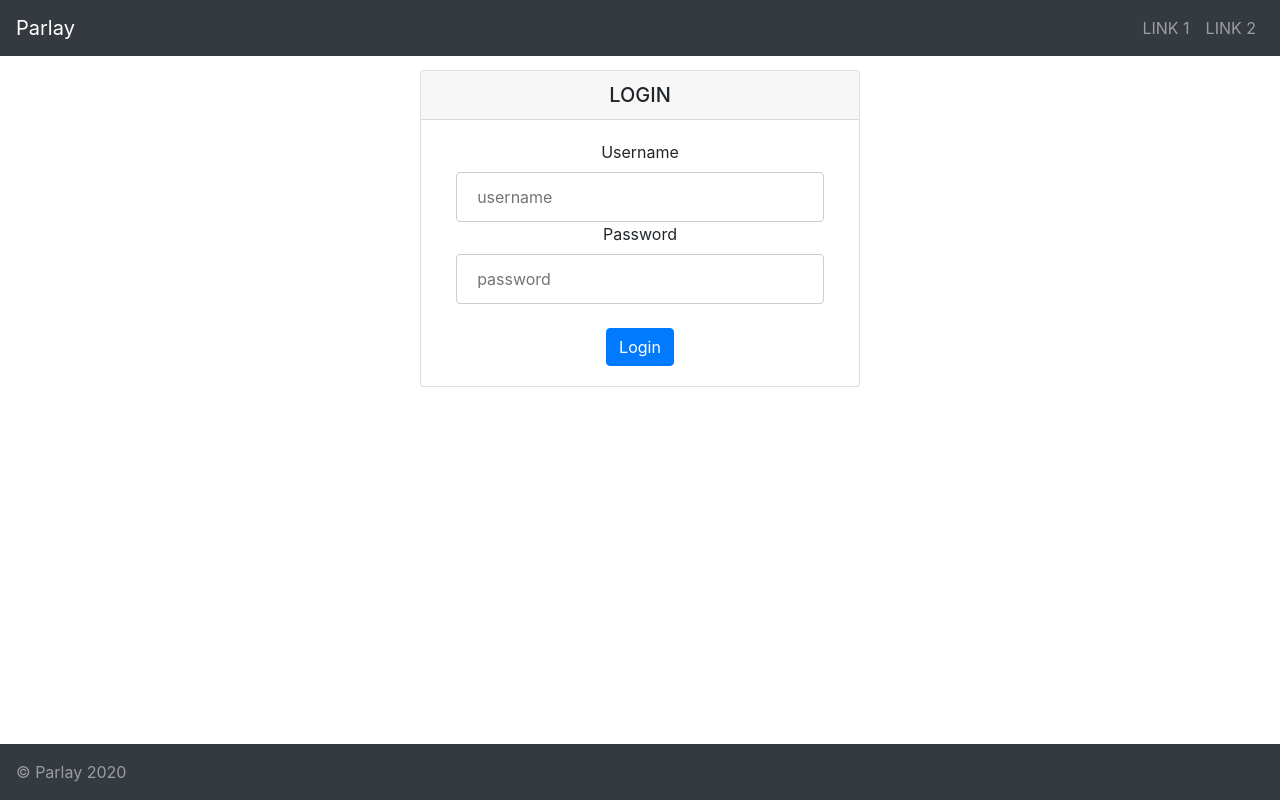
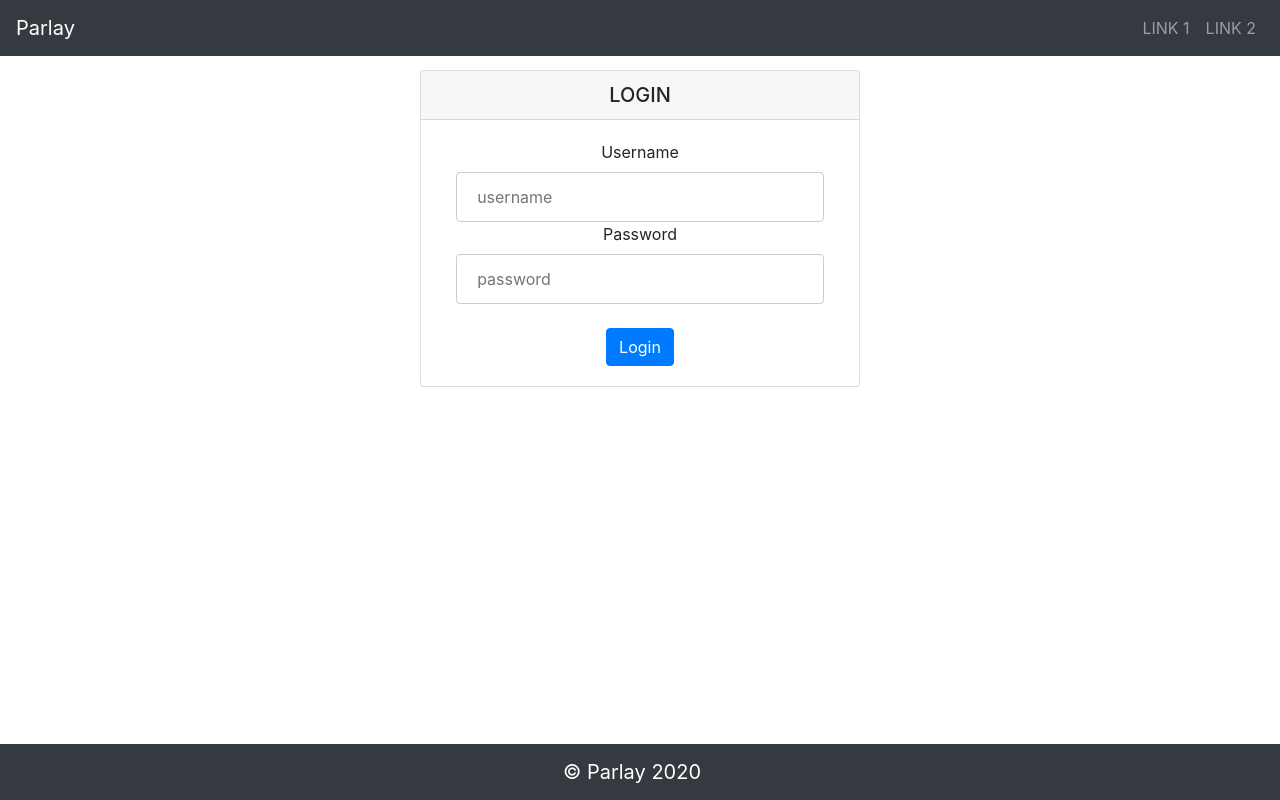
Before and after one commit to briandidthat/parlay, a React (Create React App) app: page /auth in a window 1280 px wide. Built offline with nearby package versions, Linux system fonts and the light colour scheme.

Commit message:
fix annoying navbar content

```diff
--- a/src/Components/Navbar/index.js
+++ b/src/Components/Navbar/index.js
@@ -16,6 +16,10 @@ export const Header = () => (
 
 export const Footer = () => (
   <Navbar fixed="bottom" bg="dark" variant="dark">
-    <Navbar.Text>&copy; Parlay 2020</Navbar.Text>
+    <Nav justify className="m-auto">
+      <Nav.Item>
+        <Navbar.Brand>&copy; Parlay 2020</Navbar.Brand>
+      </Nav.Item>
+    </Nav>
   </Navbar>
 );
```
